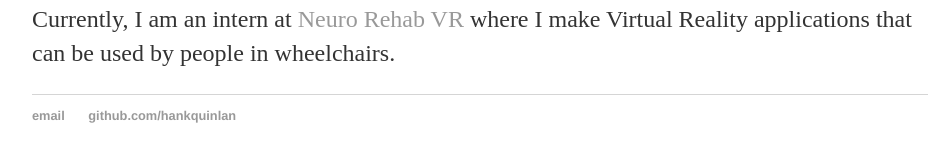
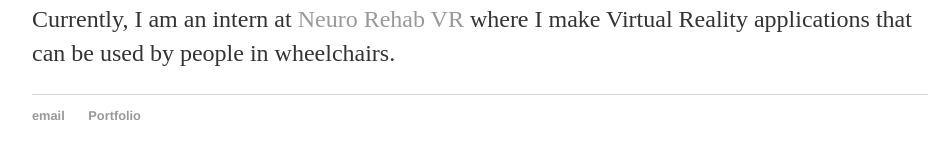
Before and after one commit to varshinir93/varshinir93.github.io, a Jekyll site: the page built from about/index.html, in a window 1280 px wide. Shown: the part 237-399 px from the top of the page, without its empty margins (160-1111 px from the left). Built offline with Jekyll 4.4.1, drawn with Linux system fonts in a browser that asks for light colours.

Commit message:
Update default.html

```diff
--- a/_layouts/default.html
+++ b/_layouts/default.html
@@ -21,8 +21,8 @@
 			</div><!-- /.container -->
 			<footer>
 	    		<ul>
-	        		<li><a href="mailto:hankquinlanhub@gmail.com">email</a></li>
-	        		<li><a href="https://github.com/hankquinlan">github.com/hankquinlan</a></li>
+	        		<li><a href="mailto:varshiniramaraj@gmail.com">email</a></li>
+	        		<li><a href="https://github.com/varshiniramaraj">Portfolio</a></li>
 				</ul>
 			</footer>
 		</body>
```
